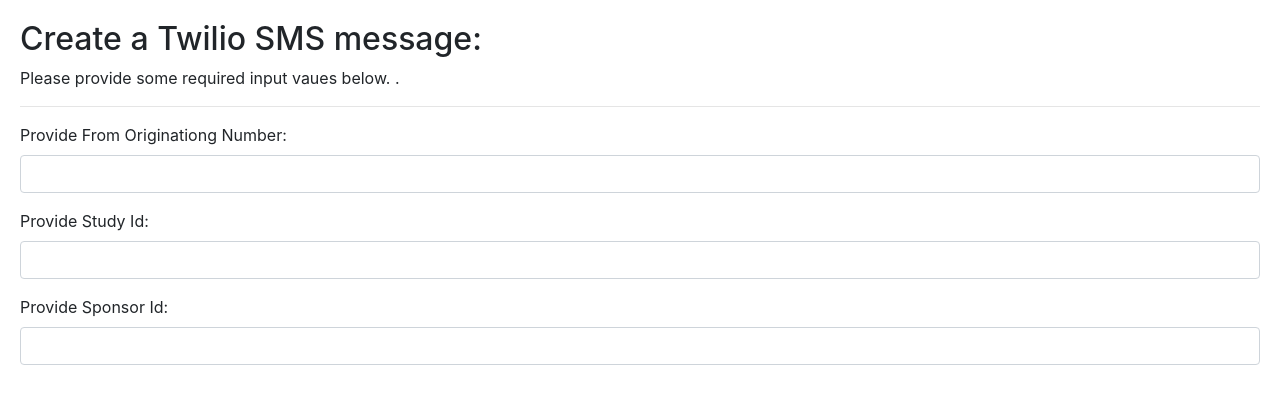
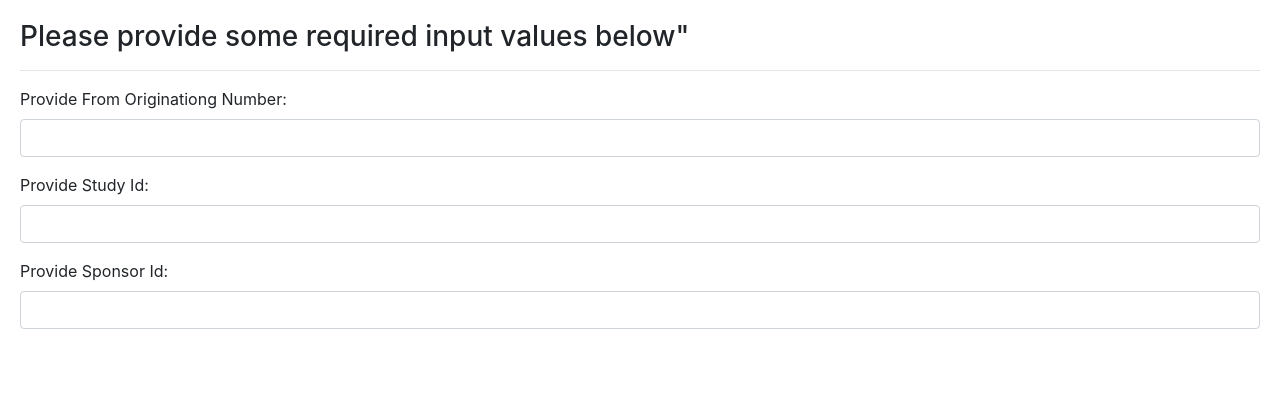
Before and after one commit to Rahul-Singh-del/Rahul-Singh-del, a website: page public/index.html in a window 1280 px wide. Drawn offline with nearby package versions, Linux system fonts and the light colour scheme.

Commit message:
Update index.html

```diff
--- a/public/index.html
+++ b/public/index.html
@@ -35,8 +35,8 @@
 </head>
 <body>
 <div id="step1" class="step">
-    <h2>Create a Twilio SMS message:</h2>
-    <p>Please provide some required input vaues below. <a href="https://www.twilio.com/sms" target="_blank"></a>.</p>
+    <h3>Please provide some required input values below"</h3>
+   <!-- <p>Please provide some required input values below.<a href="https://www.twilio.com/sms" target="_blank"></a></p> -->
     <hr>
     <div class="form-group">
         <div><label for="messageBody">Provide From Originationg Number:</label></div>
```
